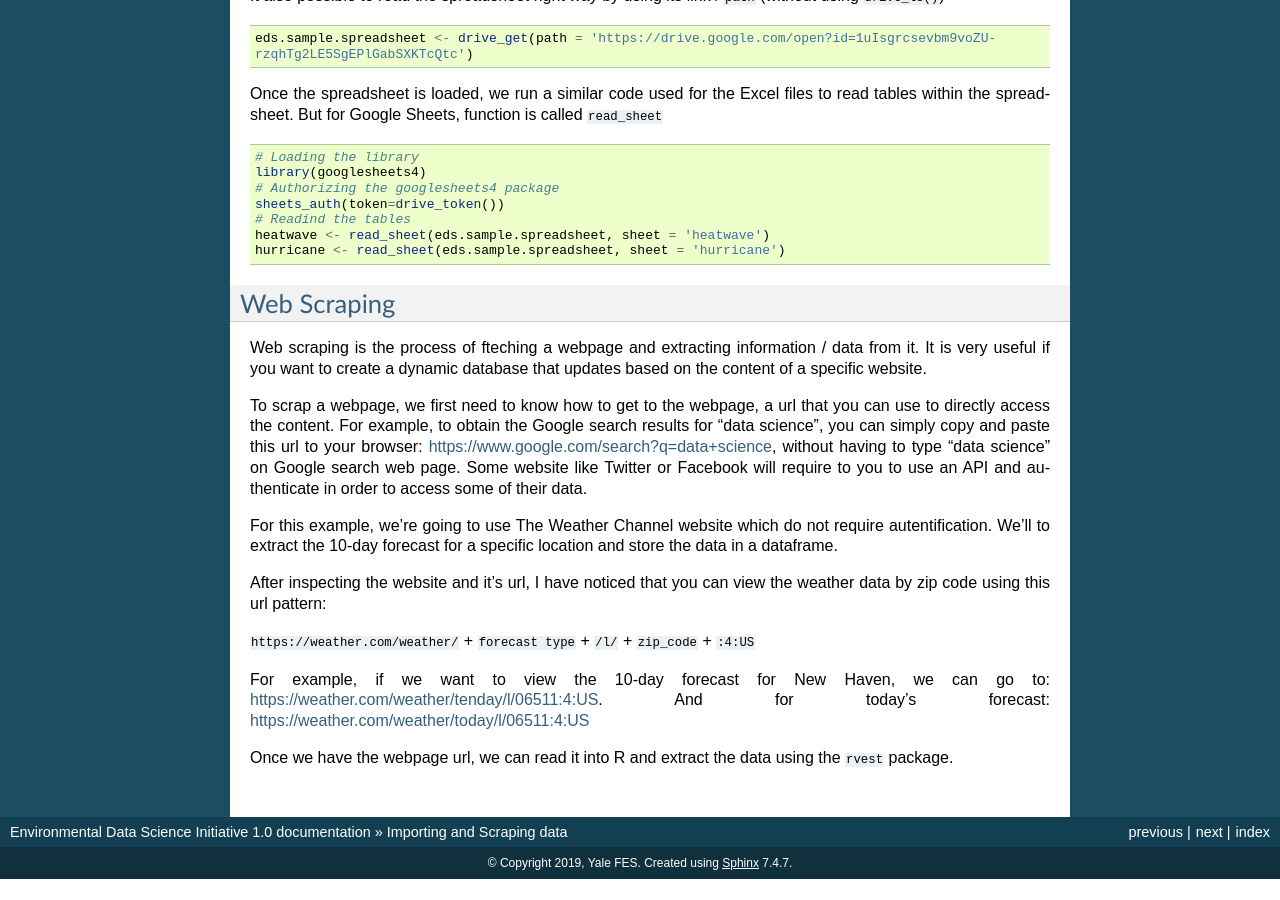
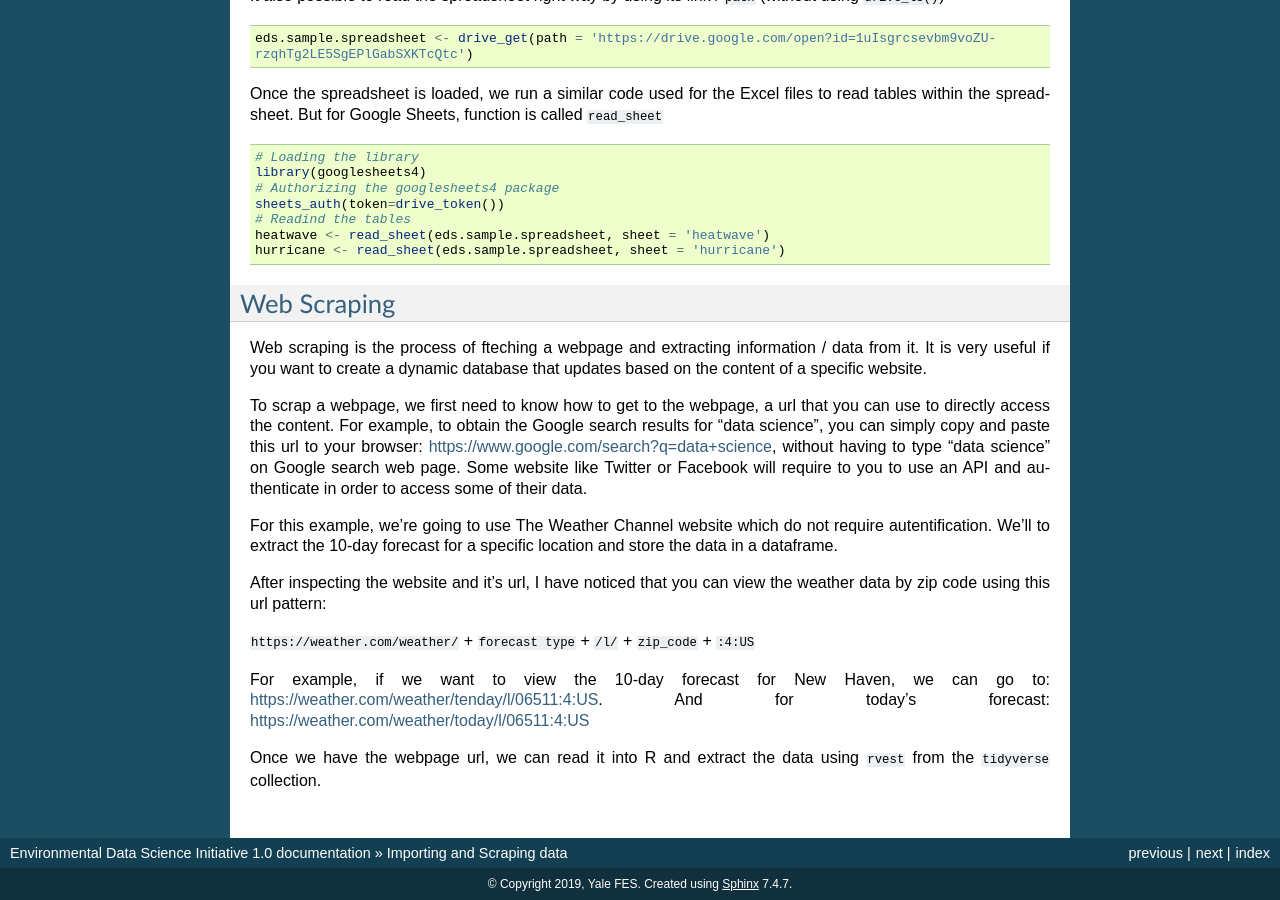
Before and after one commit to rajaoberison/edsy, a Sphinx documentation site: the page built from docs/importing_and_scraping_data.rst, in a window 1280 px wide and 900 px high, scrolled down 1950 px. Built offline with Sphinx 7.4.7, drawn with Linux system fonts in a browser that asks for light colours; before the commit the page ends 2829 px from its top, so only the background shows below that.

Commit message:
Update importing_and_scraping_data.rst

```diff
--- a/docs/importing_and_scraping_data.rst
+++ b/docs/importing_and_scraping_data.rst
@@ -159,4 +159,4 @@ After inspecting the website and it's url, I have noticed that you can view the
 
 For example, if we want to view the 10-day forecast for New Haven, we can go to: https://weather.com/weather/tenday/l/06511:4:US. And for today's forecast: https://weather.com/weather/today/l/06511:4:US
 
-Once we have the webpage url, we can read it into R and extract the data using the :code:`rvest` package.
+Once we have the webpage url, we can read it into R and extract the data using :code:`rvest` from the :code:`tidyverse` collection.
```
